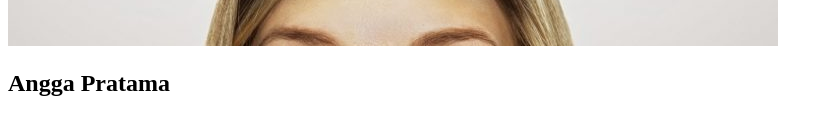
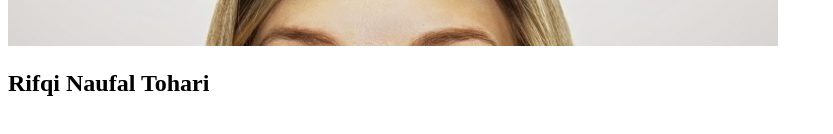
Before and after one commit to toharifqi/my-repo-from-remote, a plain HTML site: page index.html in a window 1280 px wide. Shown: the part 432-566 px from the top of the page, without its empty margins (0-833 px from the left). Drawn offline with Linux system fonts and the light colour scheme.

Commit message:
change profile name from "Angga Pratama" to "Rifqi Naufal Tohari"

```diff
--- a/index.html
+++ b/index.html
@@ -6,7 +6,7 @@
   <body>
     <div>
         <img src="images/tes.jpg" alt="profile image" />
-        <h2>Angga Pratama</h2>
+        <h2>Rifqi Naufal Tohari</h2>
      </div>
   </body>
 
```
